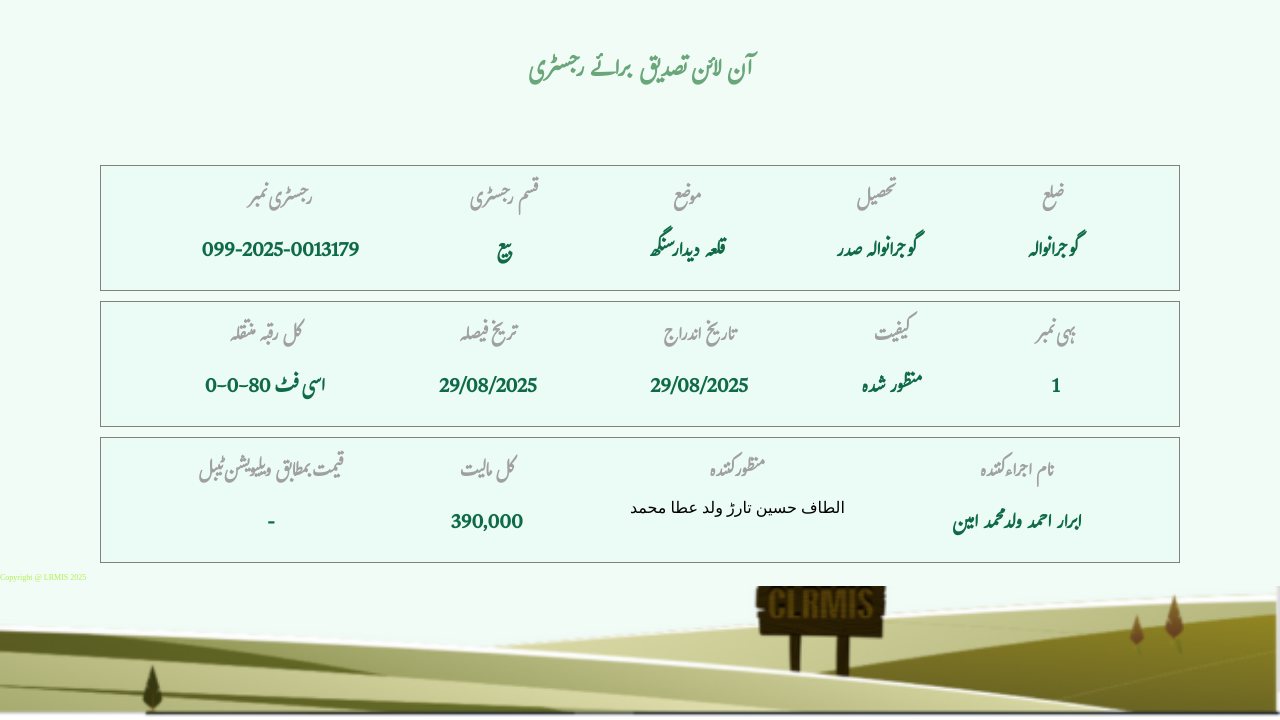
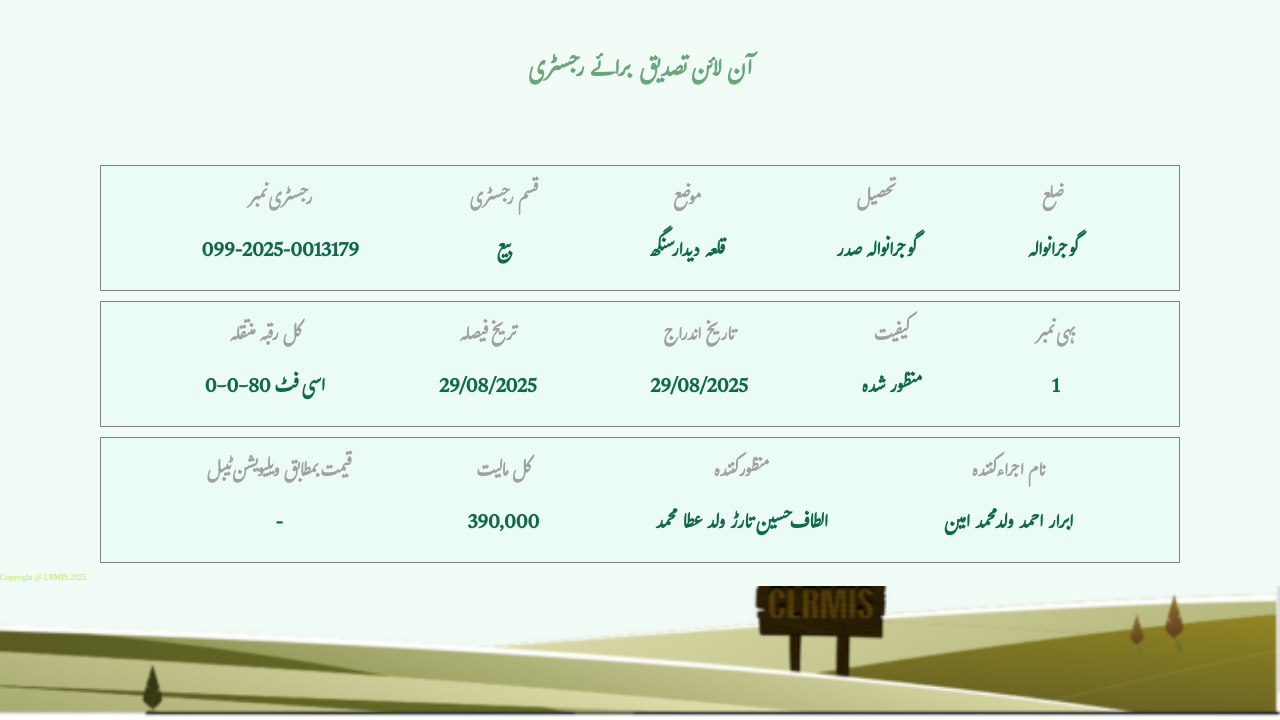
Before and after one commit to punjabzameen/https-onlinefard.punjab-zameen.gov.pk-RegistryVerification-data-HZVAQeF2tYkBM-k1QGuFYFdePYgHIF7p2, a plain HTML site: page index.html in a window 1280 px wide. Shown: the part 80-800 px from the top of the page. Drawn offline with Linux system fonts and the light colour scheme.

Commit message:
Update index.html

```diff
--- a/index.html
+++ b/index.html
@@ -105,8 +105,8 @@
             <div class="item text3">
                 <h3>منظور کنندہ
                 </h3>
-                <p>
-                </p>الطاف حسین تارڑ ولد عطا محمد
+                <p>الطاف حسین تارڑ ولد عطا محمد
+                </p>
             </div>
             <div class="item text4">
                 <h3>نام اجراء کنندہ
```
